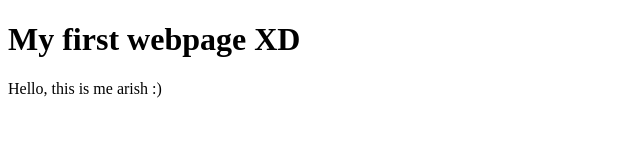
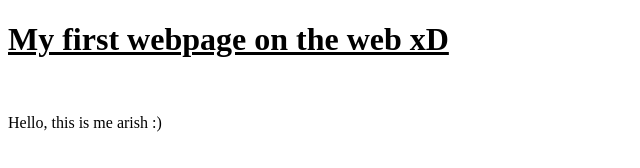
Before and after one commit to arish-8D/arish-8D.github.io, a plain HTML site: page index.html in a window 1280 px wide. Shown: the whole page, without its empty margins (0-640 px from the left). Drawn offline with Linux system fonts and the light colour scheme.

Commit message:
Update index.html

```diff
--- a/index.html
+++ b/index.html
@@ -5,7 +5,8 @@
     </head>
 
 <body>
-    <h1>My first webpage XD</h1>
+    <h1><u>My first webpage on the web xD</u></h1>
+    <br>
     <p>Hello, this is me arish :)</p>
 </body>
 </html>
```
